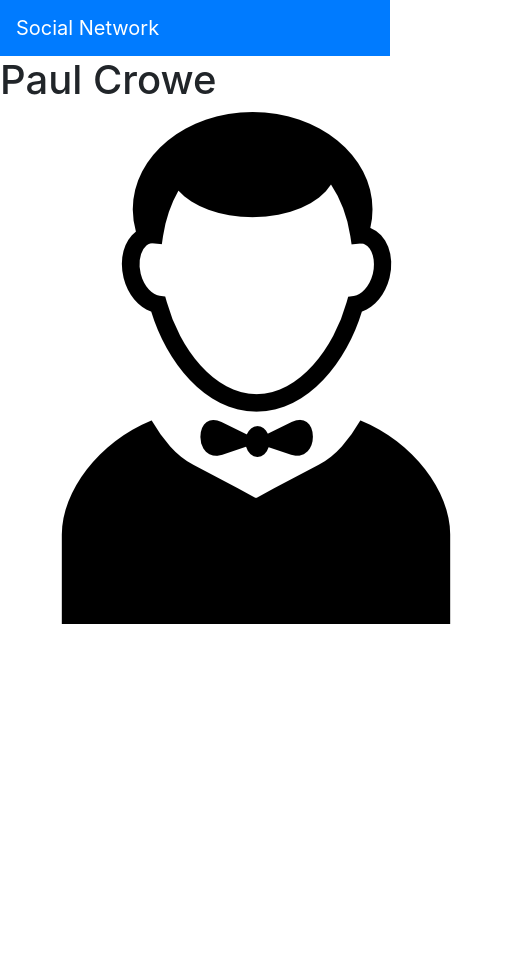
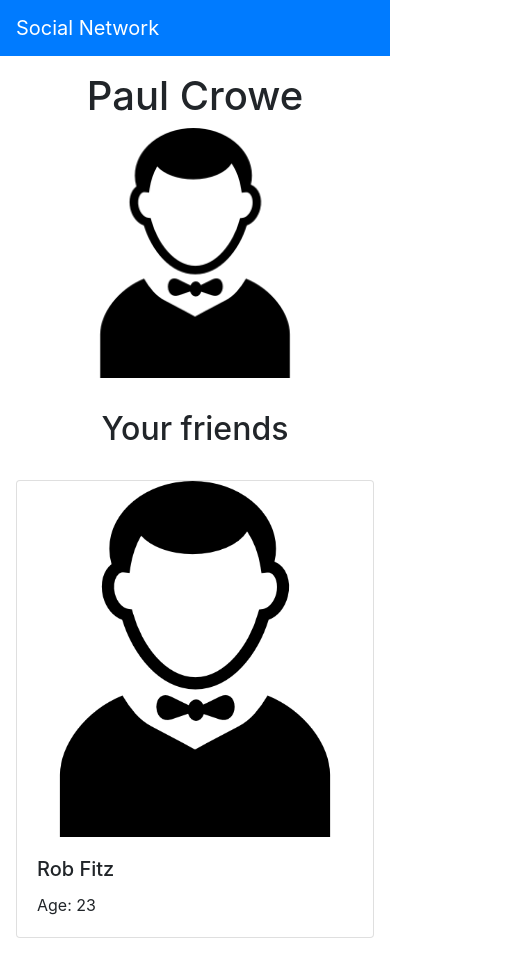
Before and after one commit to nenadbarjak/social-network, a React (Create React App) app: page /user/1 in a window 390 px wide. Shown: the whole page, 512 px wide, since content can reach past the window. Before the commit the page ends 844 px from the top, so only its background shows below. Built offline with nearby package versions, Linux system fonts and the light colour scheme.

Commit message:
Make User component. Reused UserList and UserCard components

```diff
--- a/src/App.js
+++ b/src/App.js
@@ -2,6 +2,7 @@ import { BrowserRouter as Router, Switch, Route } from 'react-router-dom';
 import Header from './components/Header';
 import User from './components/User';
 import UsersList from './components/UsersList';
+import users from './data/data.json';
 
 function App() {
   return (
@@ -10,7 +11,11 @@ function App() {
         <Header />
         <Switch>
           <Route path='/' exact>
-            <UsersList />
+            <UsersList
+              users={users}
+              title='Select a user'
+              cardIsLink={true}
+            />
           </Route>
           <Route path='/user/:id'>
             <User />
--- a/src/components/User.js
+++ b/src/components/User.js
@@ -3,6 +3,7 @@ import users from '../data/data.json';
 import { getFriends, getFriendsOfFriends, getSuggestedFriends } from '../utils/users';
 import maleAvatar from '../img/male.png';
 import femaleAvatar from '../img/female.png';
+import UsersList from './UsersList';
 
 const User = () => {
     const {id} = useParams()
@@ -16,8 +17,20 @@ const User = () => {
 
     return (
         <div>
-            <h1>{selectedUser.firstName} {selectedUser.surname}</h1>
-            <img src={imgSrc} alt="avatar" />
+            <div className='d-flex flex-column align-items-center my-3'>
+                <h1>{selectedUser.firstName} {selectedUser.surname}</h1>
+                <img src={imgSrc} alt="avatar" style={{width: '250px'}} />
+            </div>
+            <UsersList
+                users={friends}
+                title='Your friends'
+            />
+            {suggestedFriends.length > 0 &&
+                <UsersList
+                    users={suggestedFriends}
+                    title='Suggested friends'
+                />
+            }
         </div>
     );
 }
--- a/src/components/UserCard.js
+++ b/src/components/UserCard.js
@@ -3,12 +3,12 @@ import { Link } from 'react-router-dom';
 import maleAvatar from '../img/male.png';
 import femaleAvatar from '../img/female.png';
 
-const UserCard = ({ user }) => {
+const UserCard = ({ user, cardIsLink }) => {
     const imgSrc = user.gender === 'male' ? maleAvatar : femaleAvatar;
 
 
     return (
-        <Card as={Link} to={`/user/${user.id}`} className='user-card m-3'>
+        <Card as={cardIsLink ? Link : 'div'} to={`/user/${user.id}`} className='user-card m-3'>
             <Card.Img variant="top" src={imgSrc} className='card__img' />
             <Card.Body>
                 <Card.Title>{user.firstName} {user.surname}</Card.Title>
--- a/src/components/UsersList.js
+++ b/src/components/UsersList.js
@@ -1,12 +1,18 @@
-import users from '../data/data.json';
 import UserCard from './UserCard';
 
-const UsersList = () => {
+const UsersList = ({ users, title, cardIsLink }) => {
     return (
-        <div className='d-flex flex-wrap justify-content-center px-sm-2'>
-            {users.map(user => (
-                <UserCard user={user} key={user.id} />
-            ))}
+        <div className='d-flex flex-column'>
+            <h2 className='align-self-center my-3'>{title}</h2>
+            <div className='d-flex flex-wrap justify-content-center px-sm-2'>
+                {users.map(user => (
+                    <UserCard
+                        user={user}
+                        key={user.id}
+                        cardIsLink={cardIsLink}
+                    />
+                ))}
+            </div>
         </div>
     );
 }
--- a/src/index.css
+++ b/src/index.css
@@ -20,6 +20,12 @@ code {
   text-decoration: none;
 }
 
+@media only screen and (max-width: 520px) {
+  .user-card {
+    flex-grow: 1;
+  }
+}
+
 .card__img {
   width: 100%;
 }
```
